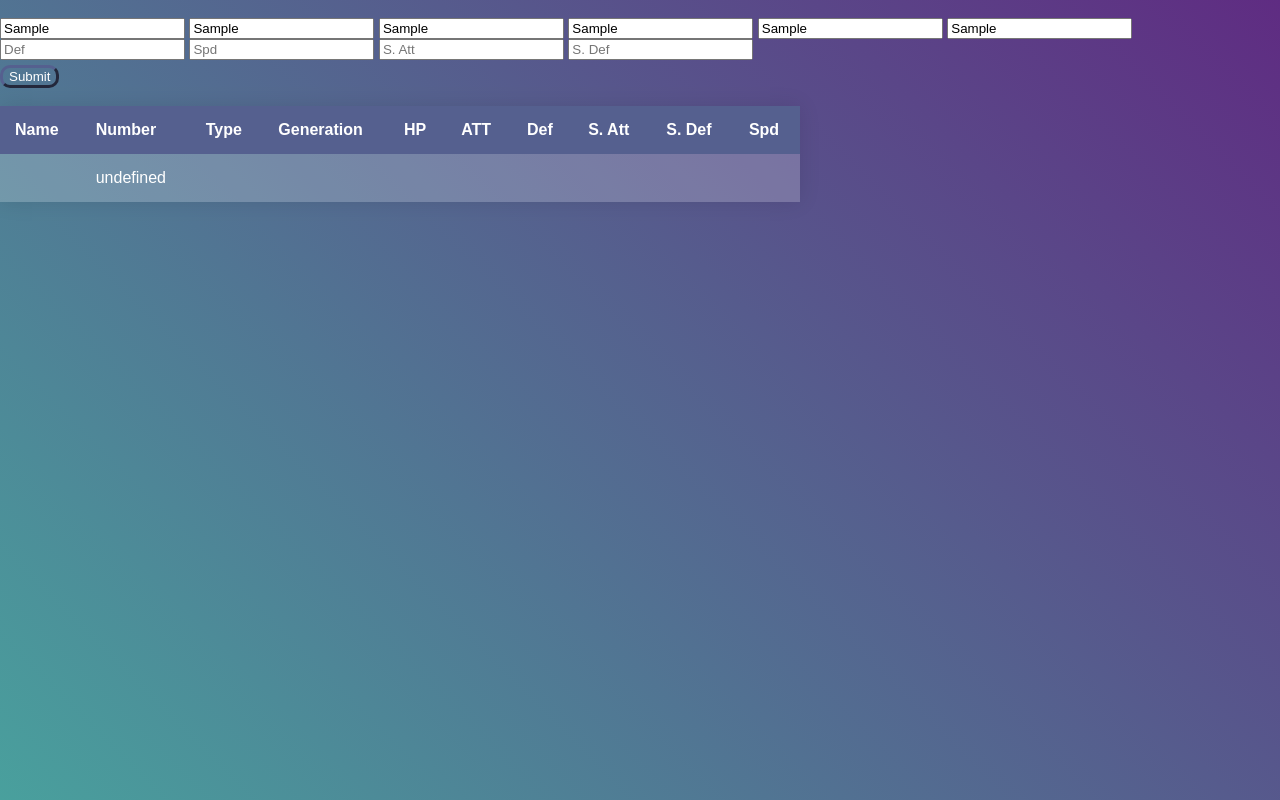
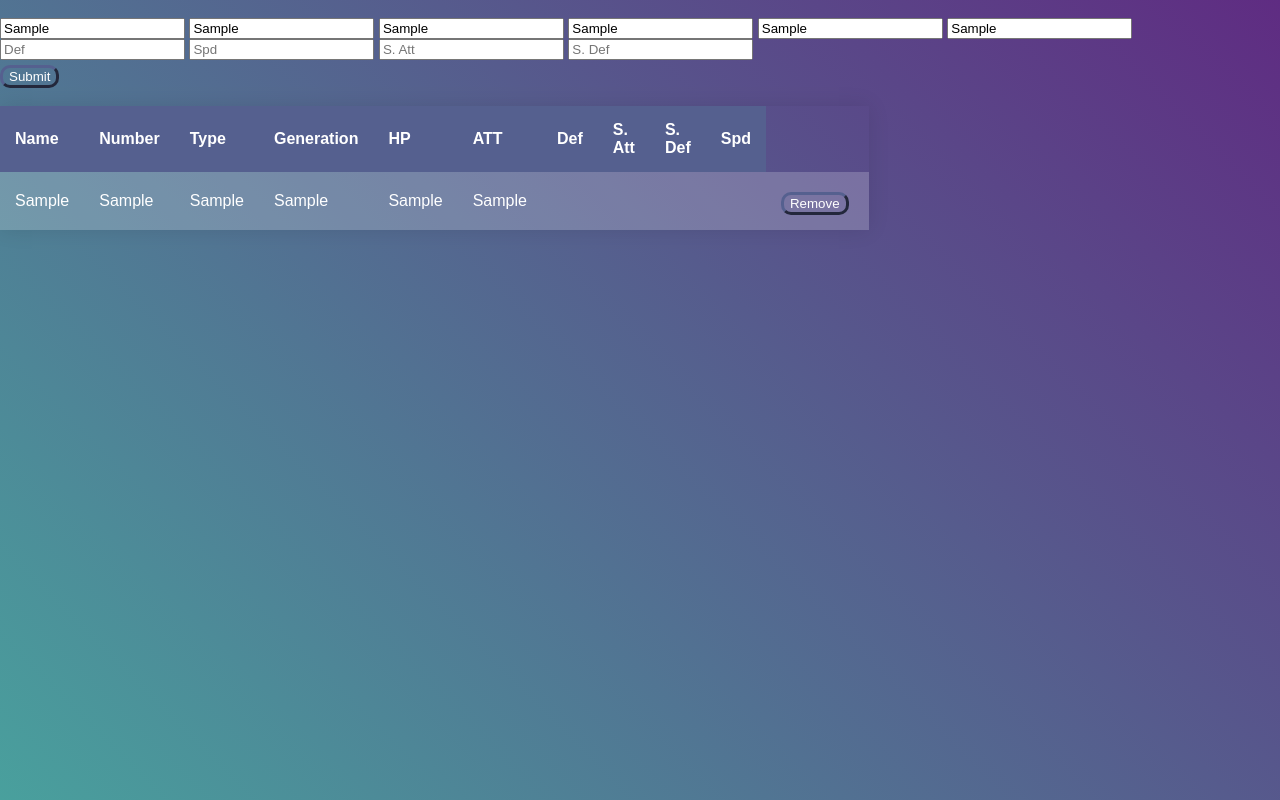
Before and after one commit to ShadowWasNotAvailable/CRUD, a plain HTML site: page index.html in a window 1280 px wide. Both pictures are taken after typing "Sample", "Sample", "Sample", "Sample", "Sample", "Sample" into the empty fields and a click on the button "Submit". Drawn offline with Linux system fonts and the light colour scheme.

Commit message:
Remove button fix + edit (bugged)

```diff
--- a/index.html
+++ b/index.html
@@ -10,16 +10,16 @@
     <form method="post">
         <div class="input">
             <br>
-            <input id="Name" class="info" type="text" name="Name" placeholder="Name">
-            <input id="Number" class="info" type="text" name="Number" placeholder="Number">
-            <input id="Type" class="info" type="text" name="Type" placeholder="Type">
-            <input id="Generation" class="info" type="text" name="Generation" placeholder="Generation">
-            <input id="HP" class="info" type="text" name="HP" placeholder="HP">
-            <input id="ATT" class="info" type="text" name="ATT" placeholder="ATT">
-            <input id="Def" class="info" type="text" name="Def" placeholder="Def">
-            <input id="Spd" class="info" type="text" name="Spd" placeholder="Spd">
-            <input id="S_Att" class="info" type="text" name="S. Att" placeholder="S. Att">
-            <input id="S_Def" class="info" type="text" name="S. Def" placeholder="S. Def">
+            <input class="info" type="text" name="Name" placeholder="Name">
+            <input class="info" type="text" name="Number" placeholder="Number">
+            <input class="info" type="text" name="Type" placeholder="Type">
+            <input class="info" type="text" name="Generation" placeholder="Generation">
+            <input class="info" type="text" name="HP" placeholder="HP">
+            <input class="info" type="text" name="ATT" placeholder="ATT">
+            <input class="info" type="text" name="Def" placeholder="Def">
+            <input class="info" type="text" name="Spd" placeholder="Spd">
+            <input class="info" type="text" name="S. Att" placeholder="S. Att">
+            <input class="info" type="text" name="S. Def" placeholder="S. Def">
             </div>
     </form>
     <button id="Send_info">Submit</button><br><br>
@@ -39,6 +39,10 @@
                 <th>Spd</th>
             </tr>
         </thead>
+        <tbody id="tbody">
+
+        </tbody>
+
     </table>
 
     <script src="script.js"></script>
--- a/script.js
+++ b/script.js
@@ -1,41 +1,78 @@
 var Table = document.querySelector('#table')
 var Send = document.querySelector('#Send_info')
+var tbody = document.querySelector('#tbody')
+var inputs = document.querySelectorAll("input[Type='text']")
+var rows = document.getElementsByClassName("row")
 
-var Name = document.querySelector('#Name')
-var Number = document.querySelector('#Number')
-var Type = document.querySelector('#Type')
-var Generation = document.querySelector('#Generation')
-var HP = document.querySelector('#HP')
-var ATT = document.querySelector('#ATT')
-var Def = document.querySelector('#Def')
-var S_Att = document.querySelector('#S_Att')
-var S_Def = document.querySelector('#S_Def')
-var Spd = document.querySelector('#Spd')
+var tr = "<tr class='row'>"
+var bten = ""
+var row_edit_active = false
 
-Send.addEventListener('click' , Send_info)
+function Row_class(){
+    tr = "<tr class='row'>"
+}
 
-Name_inf = Name.innerHTML
-Number_inf = Number.innerHTM
-Type_inf = Type.innerHTML
-Generation_inf = Generation.innerHTML
-HP_inf = HP.innerHTML
-ATT_inf = ATT.innerHTML
-Def_inf = Def.innerHTML
-S_Att_inf = S_Att.innerHTML
-S_Def_inf = S_Def.innerHTML
-Spd_inf = Spd.innerHTML
 
-function Send_info(){
-    Table.innerHTML += "<tr><td>" + Name_inf +"</td><td>" + Number_inf +"</td><td>" + Type_inf + "</td><td>" + Generation_inf +"</td><td>" + HP_inf + "</td><td>" + ATT_inf + "</td><td>" + Def_inf + "</td><td>" + S_Att_inf + "</td><td>" + S_Def_inf + "</td><td>" + Spd_inf + "</td></tr>"
+Send.addEventListener('click' , function(){
 
-    Name.innerHTML = ""
-    Number.innerHTM = ""
-    Type.innerHTML = ""
-    Generation.innerHTML = ""
-    HP.innerHTML = ""
-    ATT.innerHTML = ""
-    Def.innerHTML = ""
-    S_Att.innerHTML = ""
-    S_Def.innerHTML = ""
-    Spd.innerHTM = ""
+    inputs.forEach(
+        function(node, index){
+            console.log(node.value)
+            tr += "<td>" + node.value + "</td>"
+
+        })
+    bten = "<td><button class='btn'>" + "Remove" + "</button></td>"
+    tbody.innerHTML += tr + bten
+
+    document.get
+    console.log(tr)
+    tr += "</tr>";
+    Row_class()
+    bten = " "
+
+    removebtn()
+
+    var rows = document.getElementsByClassName("row");
+    for (var i = 0; i < rows.length; i++){
+    rows[i].addEventListener("click", set_inputs);
+    console.log(rows, "update events added")
 }
+
+})
+
+function removebtn(){
+    var elements = document.getElementsByClassName("btn");
+        for (var i = 0; i < elements.length; i++){
+            elements[i].addEventListener("click" , removeitem)
+    }
+}
+function removeitem(){
+    this.parentNode.parentNode.remove();
+}
+
+
+
+function set_inputs(){
+    if (row_edit_active == false){
+        var tds = this.childNodes
+        tds.forEach(function(node, index){
+           console.log(node)
+            node.innerHTML = "<input type='text' value='"+node.innerHTML +"'>"
+            row_edit_active = true
+
+        })
+
+    }
+
+    function deactivateRowEditActive(event) {
+        if (event.key === "Enter") {
+            row_edit_active = false;
+            console.log("row_edit_active has been deactivated.");
+            tds.forEach(function(node, index){
+                console.log(node)
+                node.innerHTML = this.innerHTML
+            })
+        }
+    }
+    document.addEventListener("keydown", deactivateRowEditActive);
+}
--- a/style.css
+++ b/style.css
@@ -64,3 +64,13 @@ tbody td:hover:before {
 #Send_info:hover {
   background-color: rgba(255, 255, 255, 0.3);
 }
+
+button{
+  color: white;
+  background-color: transparent;
+  border-color: #55608f;
+  border-radius: 10px;
+  border-width: 3px;
+  margin-top: 5px;
+  margin-right: 5px;
+}
```
